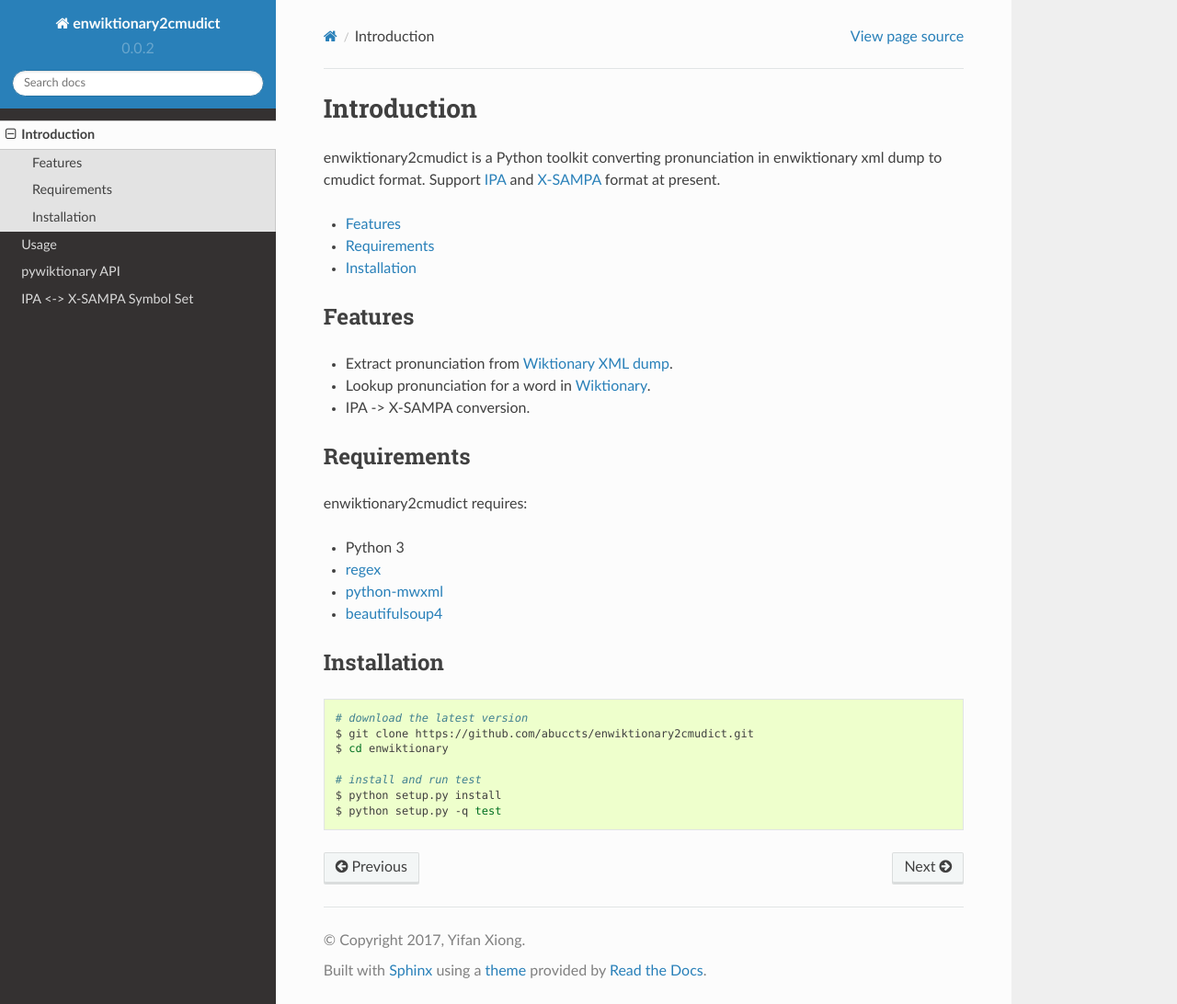
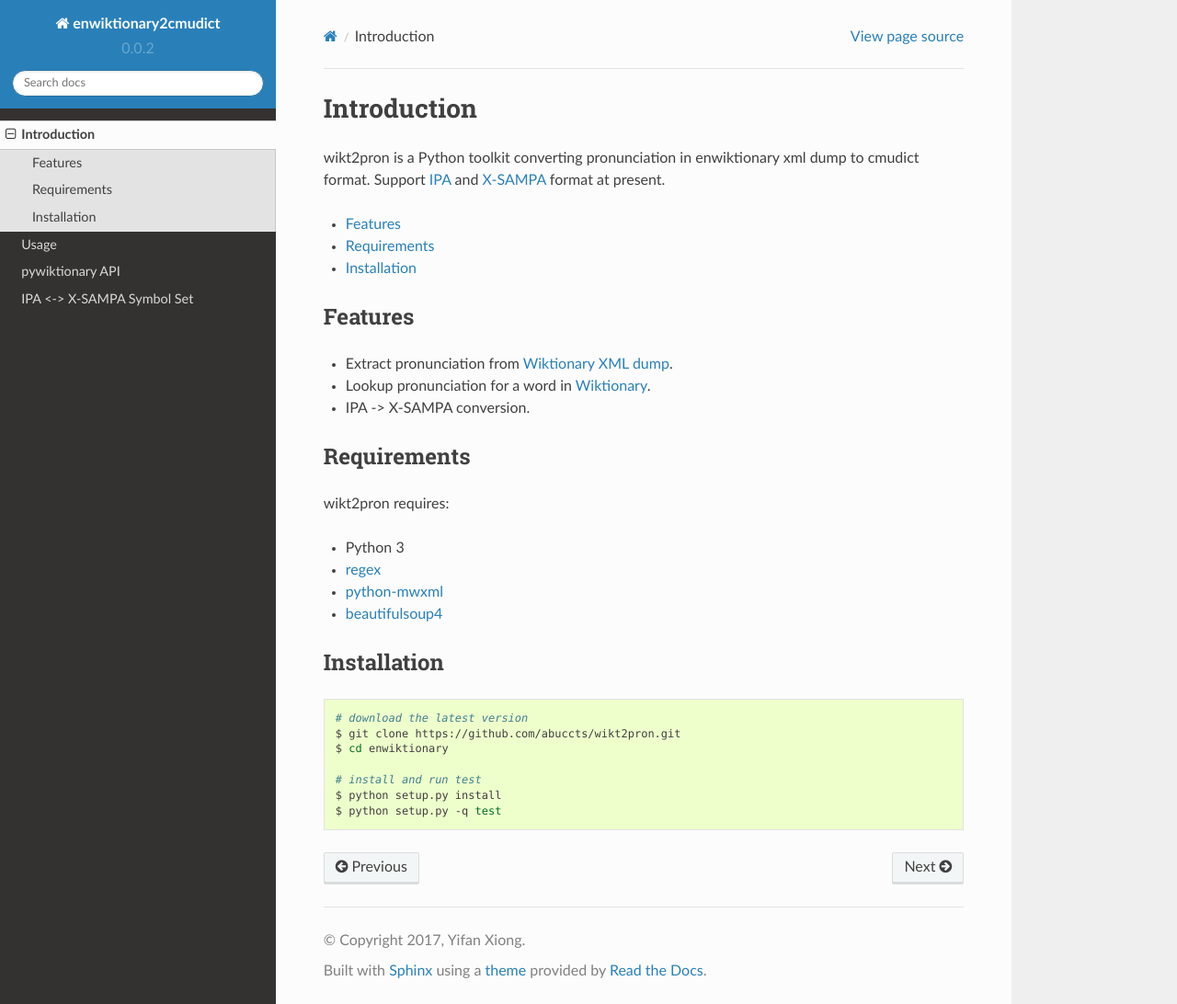
Before and after one commit to abuccts/wikt2pron, a Sphinx documentation site: the page built from docs/intro.rst, in a window 1280 px wide and 1092 px high. Shown: the whole window at 92% size. Built offline with Sphinx 7.4.7 and the Read the Docs theme 2.0.0, drawn with Linux system fonts in a browser that asks for light colours; formulas are drawn with MathJax 3.

Commit message:
convert project name to wikt2pron

```diff
--- a/docs/index.rst
+++ b/docs/index.rst
@@ -1,6 +1,6 @@
-.. enwiktionary2cmudict documentation file
+.. wikt2pron documentation file
 
-enwiktionary2cmudict's documentation
+wikt2pron's documentation
 ====================================
 
 .. image:: https://travis-ci.org/abuccts/enwiktionary2cmudict.svg?branch=master
@@ -16,7 +16,7 @@
    :alt: Join the Gitter Chat
 
 .. image:: https://img.shields.io/badge/License-BSD-blue.svg
-   :target: https://github.com/abuccts/enwiktionary2cmudict/blob/master/LICENSE
+   :target: https://github.com/abuccts/wikt2pron/blob/master/LICENSE
    :alt: BSD licensed
 
 .. automodule:: pywiktionary
--- a/docs/intro.rst
+++ b/docs/intro.rst
@@ -1,7 +1,7 @@
 Introduction
 ============
 
-enwiktionary2cmudict is a Python toolkit converting pronunciation in
+wikt2pron is a Python toolkit converting pronunciation in
 enwiktionary xml dump to cmudict format.
 Support `IPA`_ and `X-SAMPA`_ format at present.
 
@@ -28,7 +28,7 @@
 Requirements
 ------------
 
-enwiktionary2cmudict requires:
+wikt2pron requires:
 
 * Python 3
 
@@ -49,7 +49,7 @@
 .. code-block:: shell
 
     # download the latest version
-    $ git clone https://github.com/abuccts/enwiktionary2cmudict.git
+    $ git clone https://github.com/abuccts/wikt2pron.git
     $ cd enwiktionary
 
     # install and run test
--- a/setup.py
+++ b/setup.py
@@ -19,7 +19,7 @@
     description="Toolkit converting pronunciation in enwiktionary xml dump to cmudict format",
     long_description=long_description,
 
-    url="https://github.com/abuccts/enwiktionary2cmudict",
+    url="https://github.com/abuccts/wikt2pron",
 
     author="Yifan Xiong",
     author_email="abuccts@gmail.com",
```
Also changed, not shown: README.md (+4 -4 lines).
